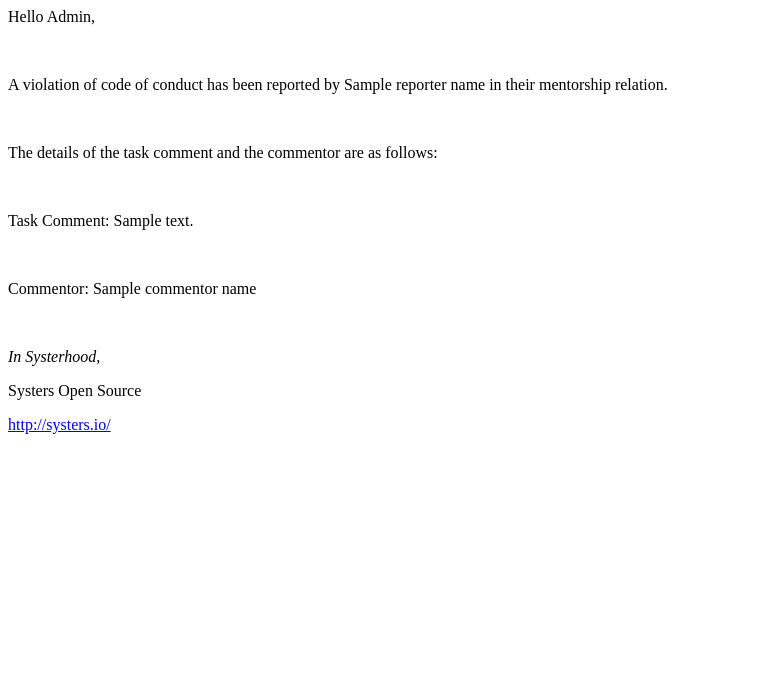
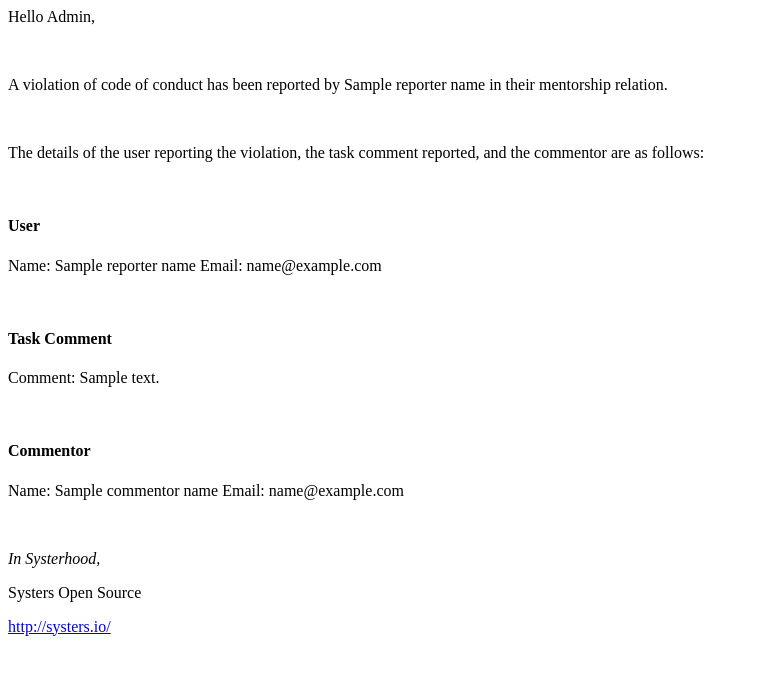
Before and after one commit to anitab-org/mentorship-backend, a Python web app: template templates/email_report_violation.html in a window 1280 px wide. Shown: the top 675 px of the page, without its empty margins (0-758 px from the left). Run offline with Jinja, Linux system fonts and the light colour scheme; the template is opened without the code that fills it: most values are stand-ins (such as "Sample title", 1, 10 or a date in 2020).

Commit message:
email template improved, emails of both users added in email

```diff
--- a/templates/email_report_violation.html
+++ b/templates/email_report_violation.html
@@ -2,11 +2,24 @@
 <br>
 <p>A violation of code of conduct has been reported by {{ reporter_name }} in their mentorship relation.</p>
 <br>
-<p>The details of the task comment and the commentor are as follows:</p>
+<p>The details of the user reporting the violation, the task comment reported, and the commentor are as follows:</p>
 <br>
-<p>Task Comment: {{ comment }}</p>
+<h4>User</h4>
+<p>
+    Name: {{ reporter_name }}
+    Email: {{ reporter_email }}
+</p>
 <br>
-<p>Commentor: {{ commentor_name }}</p>
+<h4>Task Comment</h4>
+<p>
+    Comment: {{ comment }}
+</p>
+<br>
+<h4>Commentor</h4>
+<p>
+    Name: {{ commentor_name }}
+    Email: {{ commentor_email }}
+</p>
 <br>
 <p><i>In Systerhood,</i></p>
 <p>Systers Open Source</p>
```
Also changed, not shown: app/api/email_utils.py (+18 -6 lines).
